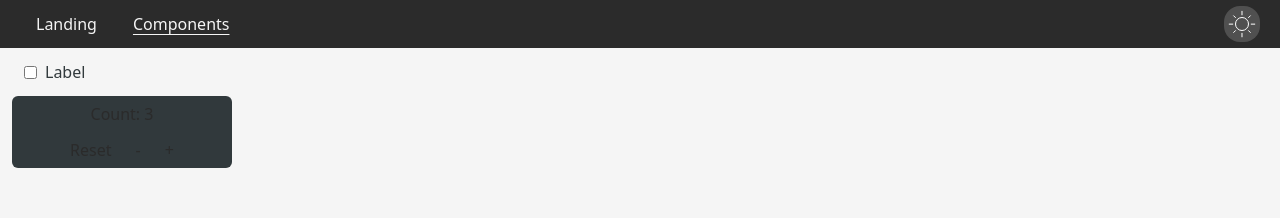
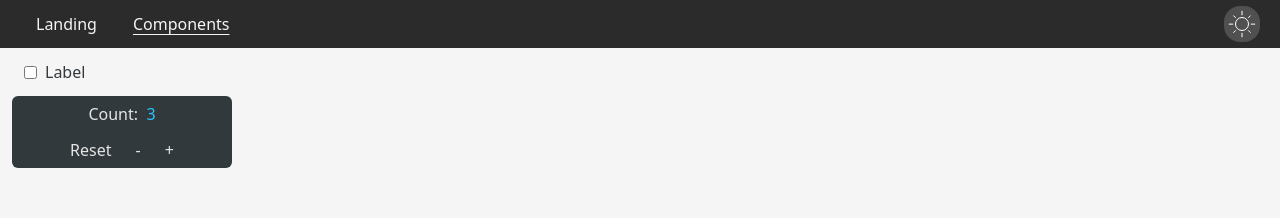
Before and after one commit to MortimerMarsyja/v-trebuchet, a React (Vite) app: page /components in a window 1280 px wide. Shown: the top 218 px of the page. Built offline with nearby package versions, Linux system fonts and the light colour scheme.

Commit message:
fix dark mode

```diff
--- a/src/00-components/Counter/Counter.tsx
+++ b/src/00-components/Counter/Counter.tsx
@@ -8,8 +8,11 @@ const Counter = ({ initialCount }: { initialCount: number }) => {
     counterInit
   );
   return (
-    <div className="flex bg-dark text-darker items-center flex-wrap flex-col w-[220px] justify-items-start rounded-md dark:text-light dark:bg-darker">
-      <div className="h-[36px] flex items-center">Count: {state.count}</div>
+    <div className="flex bg-dark text-m-light items-center flex-wrap flex-col w-[220px] justify-items-start rounded-md dark:text-light dark:bg-darker">
+      <div className="h-[36px] flex items-center text-m-light">
+        Count: &nbsp;
+        <span className="text-m-blue">{state.count}</span>
+      </div>
       <div className="flex flex-wrap">
         <button
           className="m-3 h-3 flex items-center"
```
